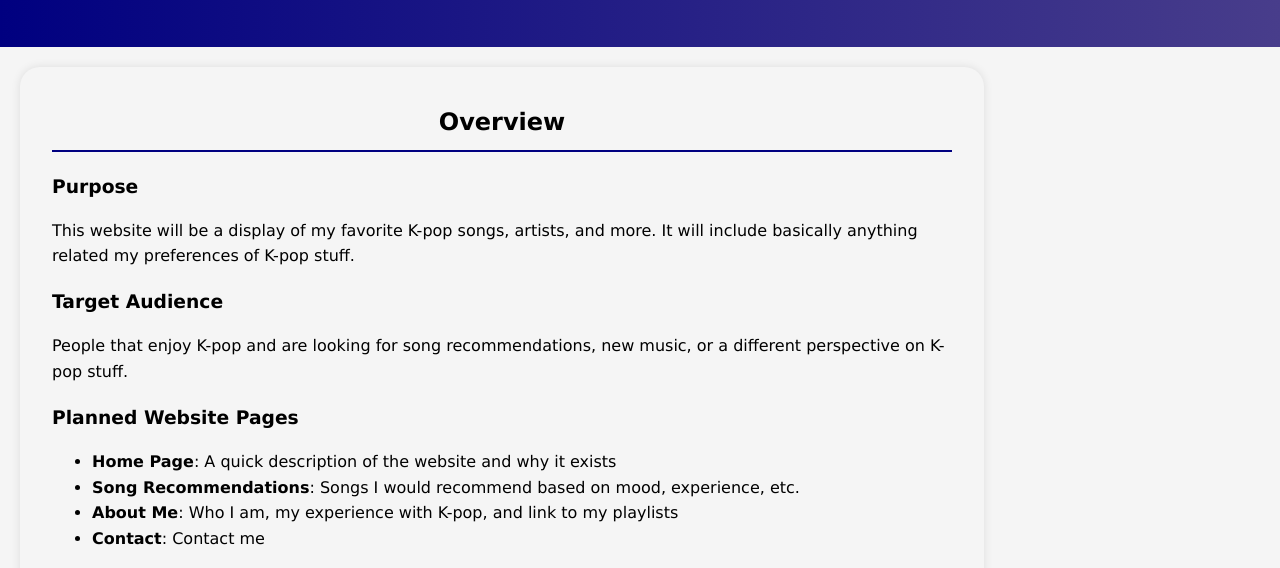
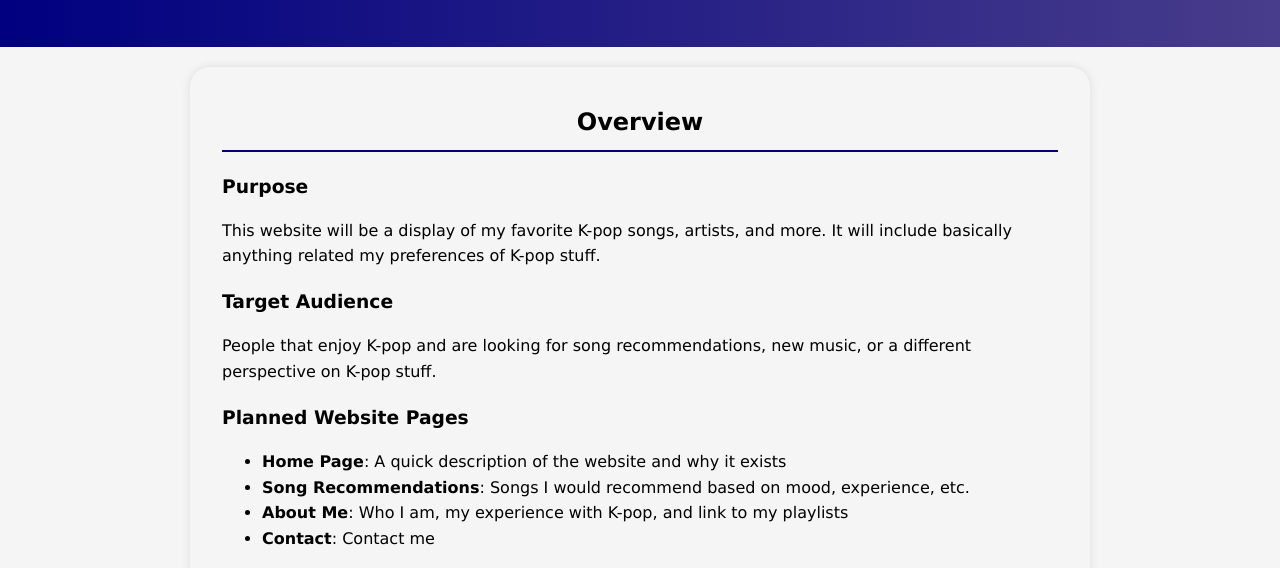
Before and after one commit to corpcooga/Project-Planning, a plain HTML site: page index.html in a window 1280 px wide. Shown: the part 165-733 px from the top of the page. Drawn offline with Linux system fonts and the light colour scheme.

Commit message:
comments and fixed centering

```diff
--- a/style.css
+++ b/style.css
@@ -1,3 +1,4 @@
+/* global styling */
 body {
 	font-family: Verdana, Geneva, Tahoma, sans-serif;
 	margin: 0;
@@ -5,6 +6,7 @@ body {
 	line-height: 1.6;
 }
 
+/* header and footer styling */
 header, footer {
 	background: linear-gradient(to right, navy, darkslateblue);
 	color: aliceblue;
@@ -12,22 +14,26 @@ header, footer {
 	text-align: center;
 }
 
+/* main content styling */
 main {
 	box-shadow: 0 0 10px rgba(0, 0, 0, 0.1);
 	color: black;
 	padding: 1rem 2rem;
 	border-radius: 20px;
-	margin: 20px;
+	margin: 20px auto;
 	max-width: 900px;
-	/* TODO: find out how to center */
+	width: calc(100% - 40px);
+	box-sizing: border-box;
 }
 
+/* section heading styling */
 section h2 {
 	text-align: center;
 	border-bottom: 2px solid navy;
 	padding-bottom: 0.5rem;
 }
 
+/* section subheading styling */
 section h3 {
 	margin-bottom: 0;
 }
```
Also changed, not shown: index.html (+1 -0 lines).
